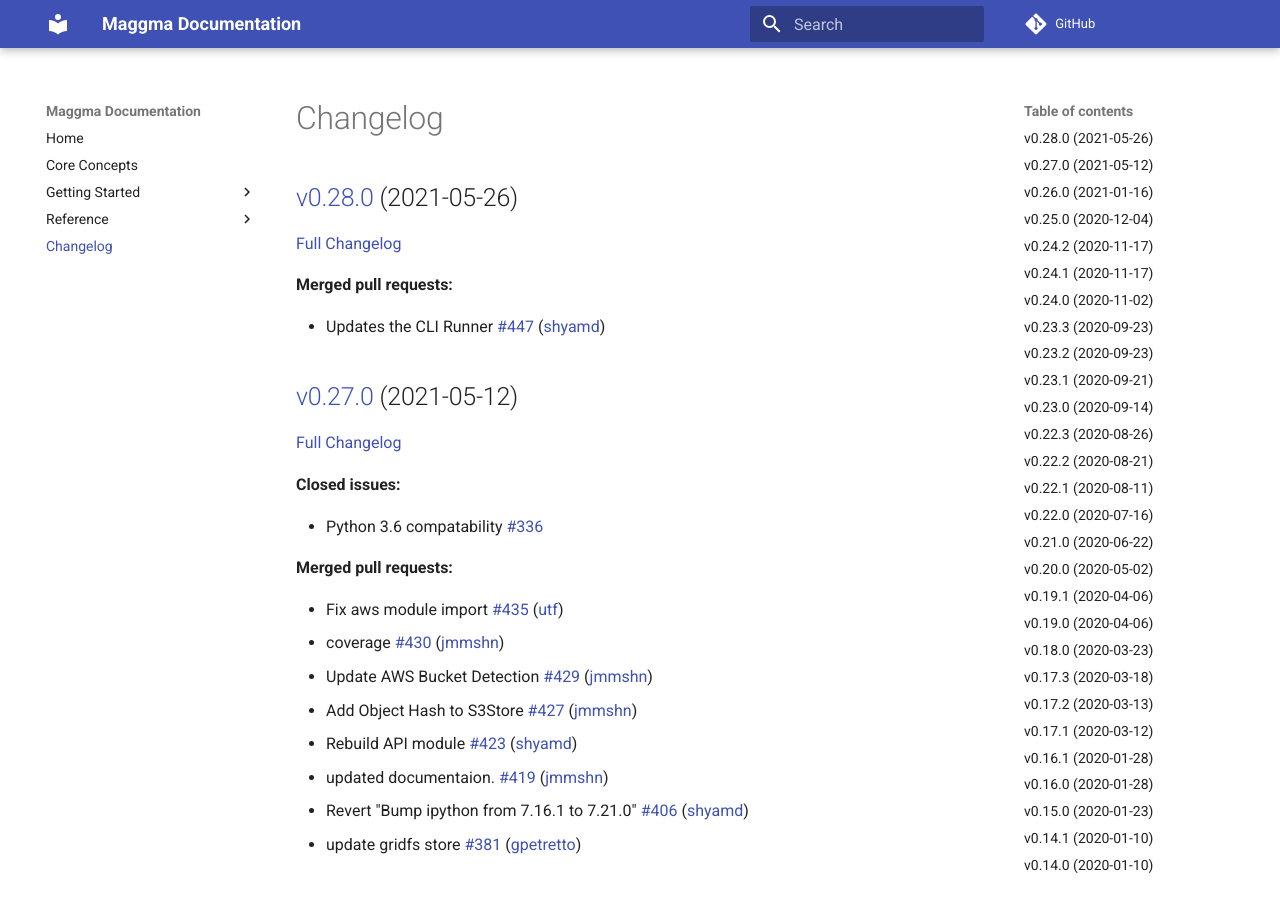
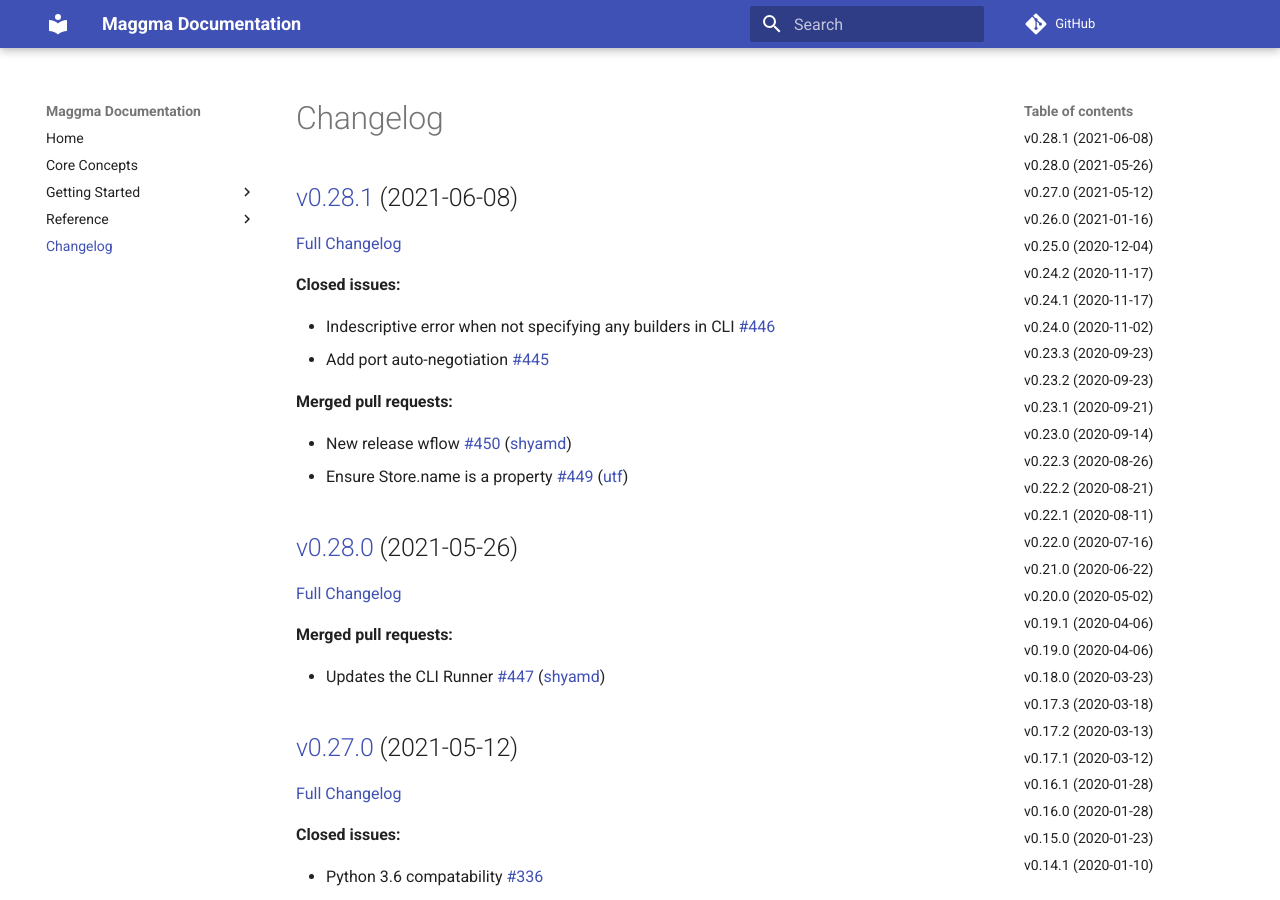
Before and after one commit to materialsproject/maggma, an MkDocs documentation site: the page built from docs/CHANGELOG.md, in a window 1280 px wide and 900 px high. Built offline with MkDocs 1.6.1 and Material for MkDocs 9.7.7, drawn with Linux system fonts in a browser that asks for light colours; comment, search, counter and statistics services are not loaded.

Commit message:
Updated CHANGELOG.md

```diff
--- a/docs/CHANGELOG.md
+++ b/docs/CHANGELOG.md
@@ -1,4 +1,18 @@
 # Changelog
+
+## [v0.28.1](https://github.com/materialsproject/maggma/tree/v0.28.1) (2021-06-08)
+
+[Full Changelog](https://github.com/materialsproject/maggma/compare/v0.28.0...v0.28.1)
+
+**Closed issues:**
+
+- Indescriptive error when not specifying any builders in CLI [\#446](https://github.com/materialsproject/maggma/issues/446)
+- Add port auto-negotiation  [\#445](https://github.com/materialsproject/maggma/issues/445)
+
+**Merged pull requests:**
+
+- New release wflow [\#450](https://github.com/materialsproject/maggma/pull/450) ([shyamd](https://github.com/shyamd))
+- Ensure Store.name is a property [\#449](https://github.com/materialsproject/maggma/pull/449) ([utf](https://github.com/utf))
 
 ## [v0.28.0](https://github.com/materialsproject/maggma/tree/v0.28.0) (2021-05-26)
 
```
